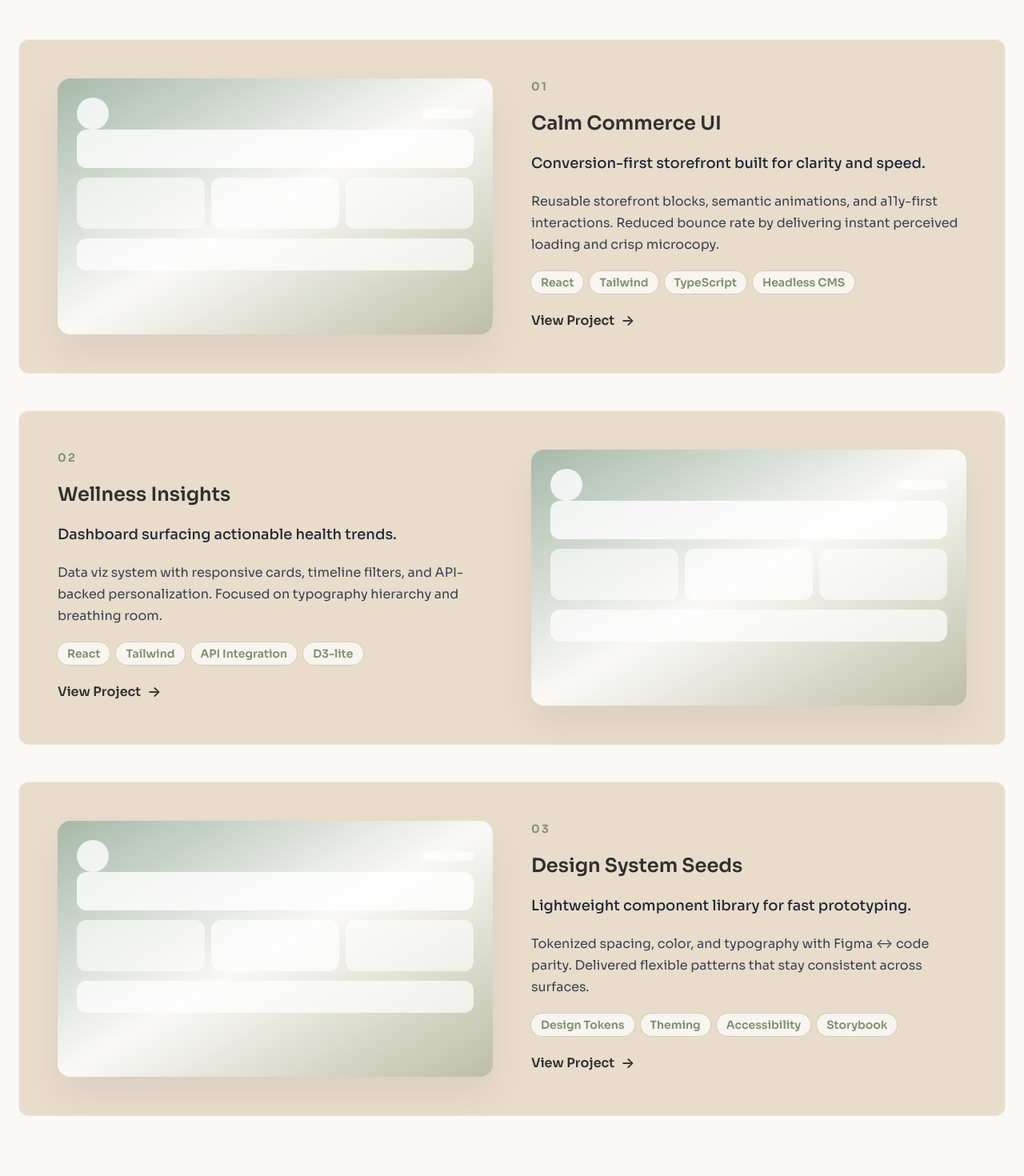
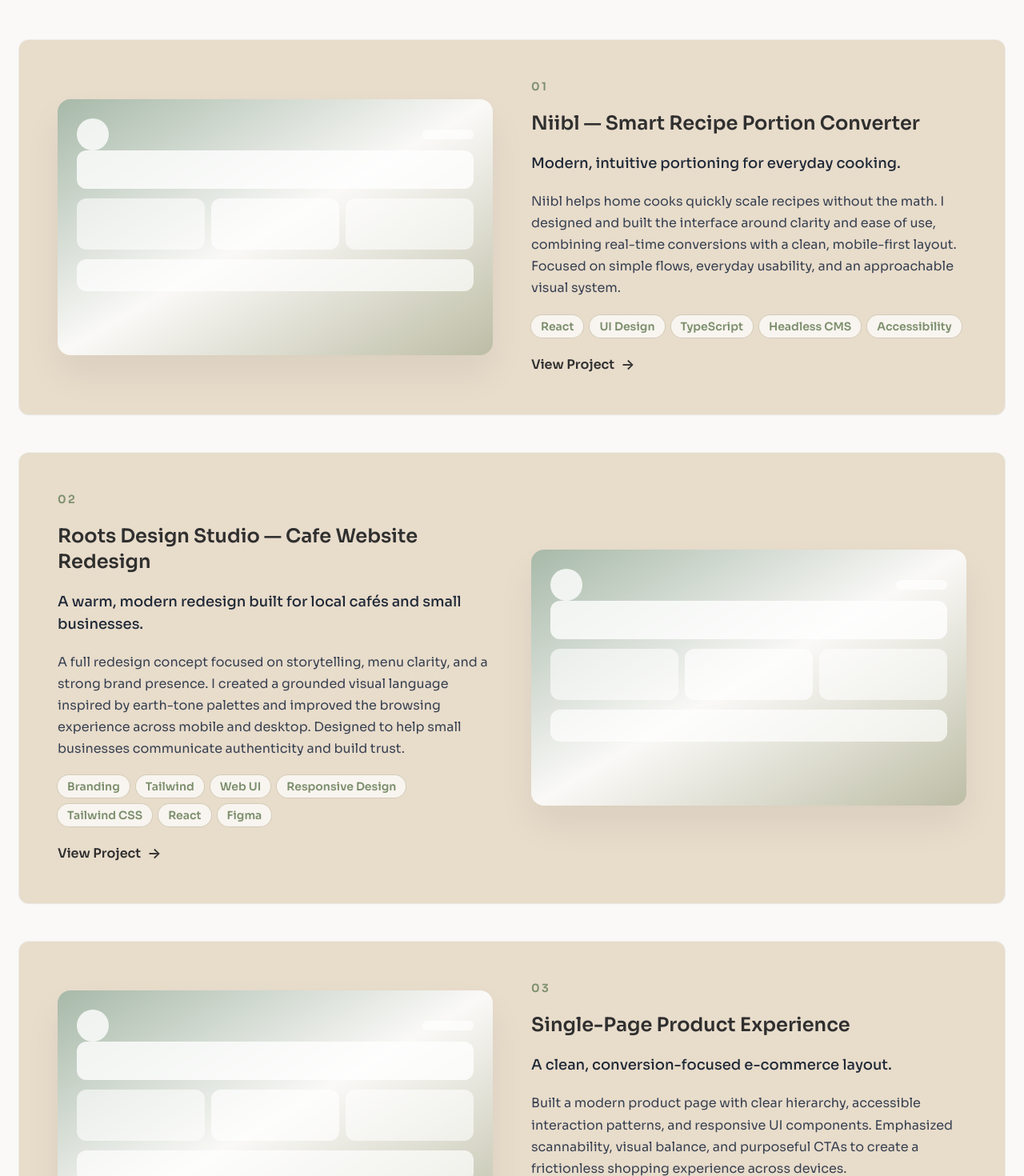
Before and after one commit to andrewliamc/portfolio-site, a React (Vite) app: page / in a window 1280 px wide. Shown: the part 1540-3010 px from the top of the page at 80% size. Built offline with nearby package versions, Linux system fonts and the light colour scheme.

Commit message:
Updating Featured Work section and projects const

```diff
--- a/src/App.tsx
+++ b/src/App.tsx
@@ -38,27 +38,27 @@
 
 const projects: Project[] = [
   {
-    title: 'Calm Commerce UI',
-    summary: 'Conversion-first storefront built for clarity and speed.',
+    title: 'Niibl — Smart Recipe Portion Converter',
+    summary: 'Modern, intuitive portioning for everyday cooking.',
     description:
-      'Reusable storefront blocks, semantic animations, and a11y-first interactions. Reduced bounce rate by delivering instant perceived loading and crisp microcopy.',
-    tech: ['React', 'Tailwind', 'TypeScript', 'Headless CMS'],
+      'Niibl helps home cooks quickly scale recipes without the math. I designed and built the interface around clarity and ease of use, combining real-time conversions with a clean, mobile-first layout. Focused on simple flows, everyday usability, and an approachable visual system.',
+    tech: ['React', 'UI Design', 'TypeScript', 'Headless CMS', 'Accessibility'],
     imagePosition: 'left',
   },
   {
-    title: 'Wellness Insights',
-    summary: 'Dashboard surfacing actionable health trends.',
+    title: 'Roots Design Studio — Cafe Website Redesign',
+    summary: 'A warm, modern redesign built for local cafés and small businesses.',
     description:
-      'Data viz system with responsive cards, timeline filters, and API-backed personalization. Focused on typography hierarchy and breathing room.',
-    tech: ['React', 'Tailwind', 'API Integration', 'D3-lite'],
+      'A full redesign concept focused on storytelling, menu clarity, and a strong brand presence. I created a grounded visual language inspired by earth-tone palettes and improved the browsing experience across mobile and desktop. Designed to help small businesses communicate authenticity and build trust.',
+    tech: ['Branding', 'Tailwind', 'Web UI', 'Responsive Design', 'Tailwind CSS', 'React', 'Figma'],
     imagePosition: 'right',
   },
   {
-    title: 'Design System Seeds',
-    summary: 'Lightweight component library for fast prototyping.',
+    title: 'Single-Page Product Experience',
+    summary: 'A clean, conversion-focused e-commerce layout.',
     description:
-      'Tokenized spacing, color, and typography with Figma ↔ code parity. Delivered flexible patterns that stay consistent across surfaces.',
-    tech: ['Design Tokens', 'Theming', 'Accessibility', 'Storybook'],
+      'Built a modern product page with clear hierarchy, accessible interaction patterns, and responsive UI components. Emphasized scannability, visual balance, and purposeful CTAs to create a frictionless shopping experience across devices.',
+    tech: ['User Experience', 'React', 'Performance', 'Single Page App'],
     imagePosition: 'left',
   },
 ];
```
